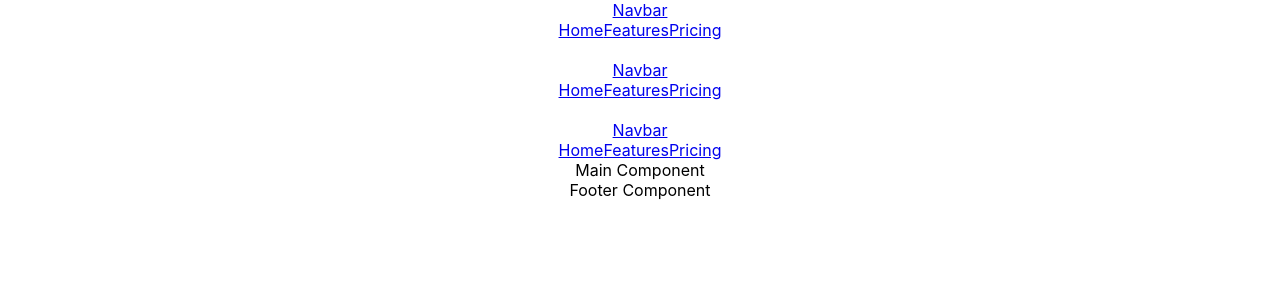
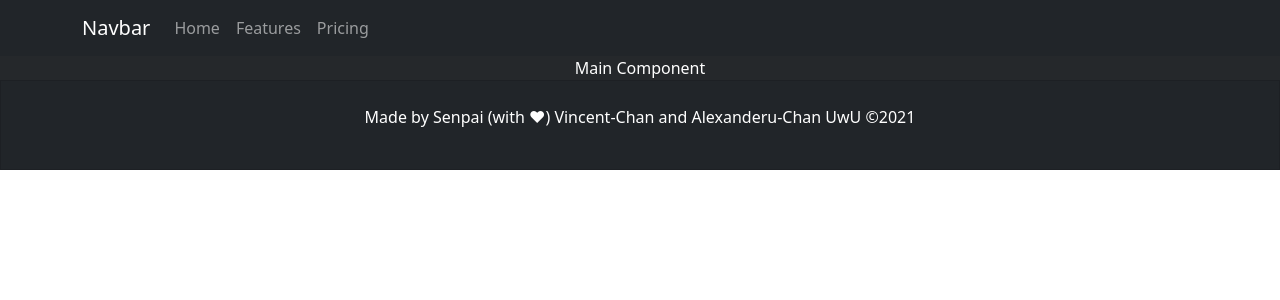
Before and after one commit to Uretashi/Memopedia, a React (Create React App) app: page / in a window 1280 px wide. Shown: the top 300 px of the page. Built offline with nearby package versions, Linux system fonts and the light colour scheme.

Commit message:
Footer style added & main

```diff
--- a/src/components/Main/Main.module.css
+++ b/src/components/Main/Main.module.css
@@ -1 +1,3 @@
-.Main {}
+.Main {
+    background-color: #25282b;
+}
--- a/src/components/Main/Main.tsx
+++ b/src/components/Main/Main.tsx
@@ -1,11 +1,13 @@
 import React from 'react';
 import styles from './Main.module.css';
 
+import { Card } from 'react-bootstrap';
+
 
 const Main = () => (
-  <div className={styles.Main}>
-    Main Component
-  </div>
+  <main className={`${styles.Main} text-white`}>
+      Main Component
+  </main>
 );
 
 export default Main;
--- a/src/components/shared/Footer/Footer.tsx
+++ b/src/components/shared/Footer/Footer.tsx
@@ -1,11 +1,14 @@
 import React from 'react';
 import styles from './Footer.module.css';
 
+import { Card } from 'react-bootstrap';
 
 const Footer = () => (
-  <div className={styles.Footer}>
-    Footer Component
-  </div>
+  <footer className={styles.Footer}>
+      <Card className="p-4 rounded-0" bg="dark" text="white">
+          <p>Made by Senpai (with &#10084;) Vincent-Chan and Alexanderu-Chan UwU &copy;2021</p>
+      </Card>
+  </footer>
 );
 
 export default Footer;
--- a/src/components/shared/Header/Header.tsx
+++ b/src/components/shared/Header/Header.tsx
@@ -14,29 +14,6 @@ const Header = () => (
       </Nav>
       </Container>
     </Navbar>
-  <br />
-  <Navbar bg="primary" variant="dark">
-    <Container>
-    <Navbar.Brand href="#home">Navbar</Navbar.Brand>
-    <Nav className="me-auto">
-      <Nav.Link href="#home">Home</Nav.Link>
-      <Nav.Link href="#features">Features</Nav.Link>
-      <Nav.Link href="#pricing">Pricing</Nav.Link>
-    </Nav>
-    </Container>
-  </Navbar>
-
-  <br />
-  <Navbar bg="light" variant="light">
-    <Container>
-    <Navbar.Brand href="#home">Navbar</Navbar.Brand>
-    <Nav className="me-auto">
-      <Nav.Link href="#home">Home</Nav.Link>
-      <Nav.Link href="#features">Features</Nav.Link>
-      <Nav.Link href="#pricing">Pricing</Nav.Link>
-    </Nav>
-    </Container>
-  </Navbar>
   </div>
 );
 
--- a/src/index.tsx
+++ b/src/index.tsx
@@ -2,6 +2,7 @@ import React from 'react';
 import ReactDOM from 'react-dom';
 import './index.css';
 import App from './App';
+import '../node_modules/bootstrap/dist/css/bootstrap.min.css';
 
 ReactDOM.render(
   <React.StrictMode>
```
Also changed, not shown: 2 other files (tests, documents, lock files or other folders). Lines whose indentation alone changed are shown as unchanged.
